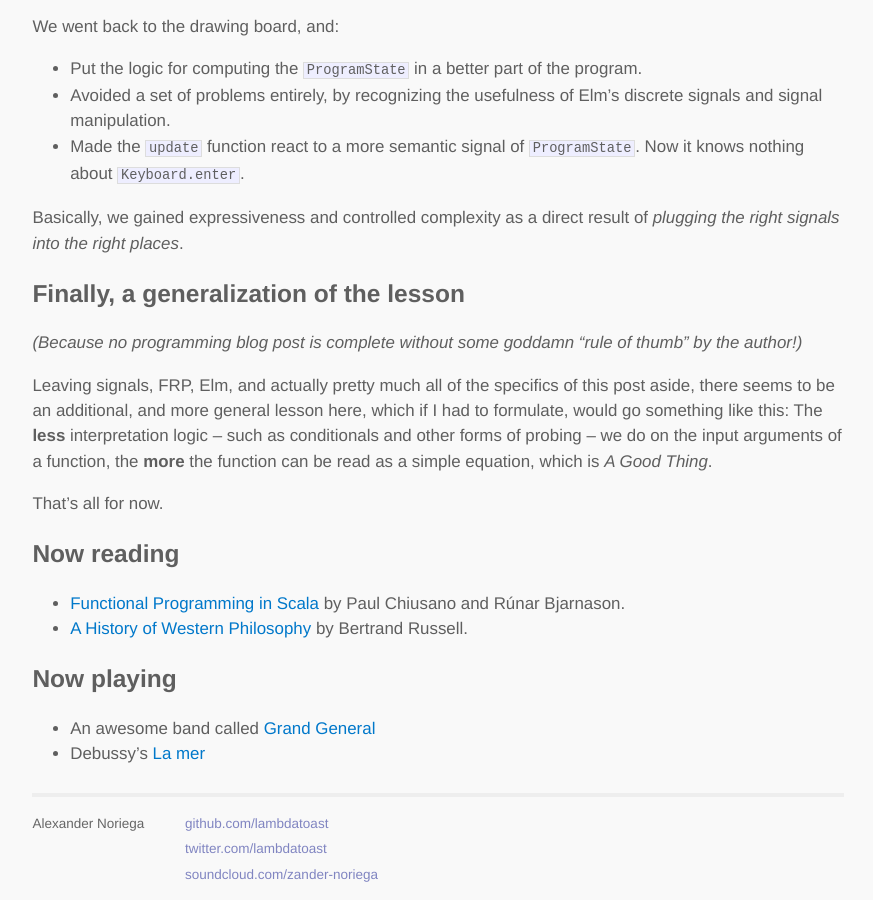
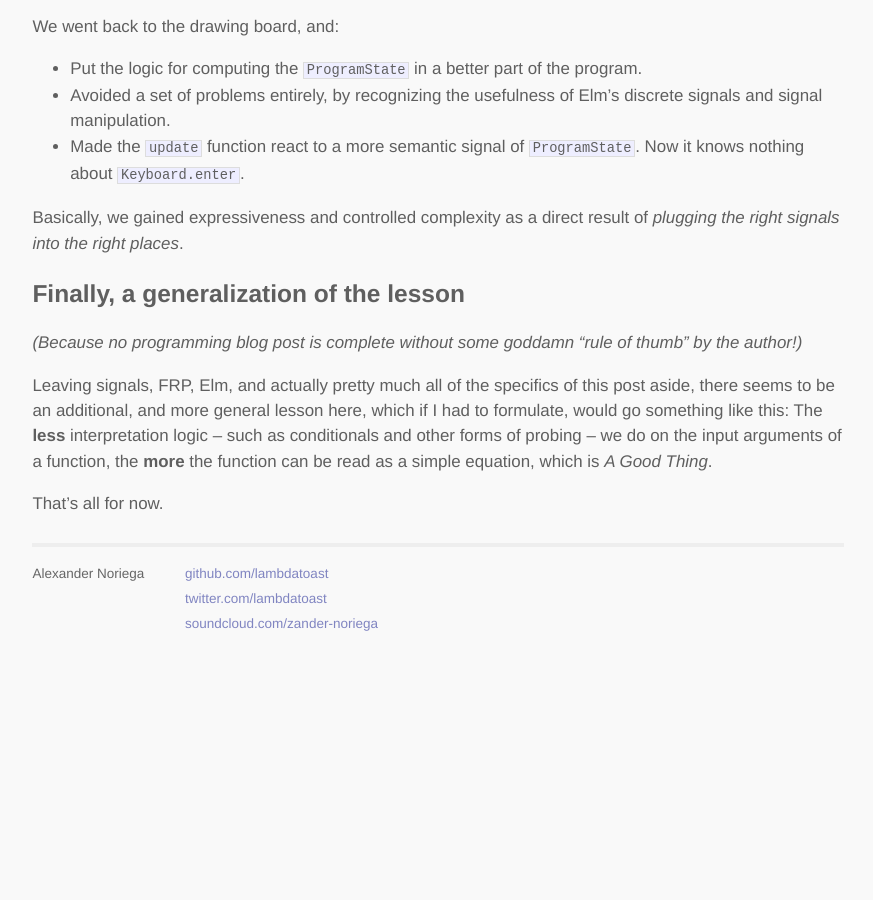
Before and after one commit to lambdatoast/lambdatoast.github.com, a Jekyll site: the page built from _posts/2013-12-17-design-your-signals.markdown, in a window 1280 px wide and 900 px high, scrolled down 6541 px. Shown: the whole window, without its empty margins (202-1075 px from the left). Built offline with Jekyll 4.4.1, drawn with Linux system fonts in a browser that asks for light colours; after the commit the page ends 7191 px from its top, so only the background shows below that.

Commit message:
Removed vague/irrelevant recommendations.

```diff
--- a/_posts/2013-12-17-design-your-signals.markdown
+++ b/_posts/2013-12-17-design-your-signals.markdown
@@ -315,19 +315,5 @@ which is *A Good Thing*.
 
 That's all for now.
 
-## Now reading
-
-* [Functional Programming in Scala][fpis-book] by Paul Chiusano and Rúnar Bjarnason.
-* [A History of Western Philosophy][russell-book] by Bertrand Russell.
-
-## Now playing
-
-* An awesome band called [Grand General][grand-general]
-* Debussy's [La mer][la-mer]
-
 [elm-website]:   http://elm-lang.org/
 [elm-semantics]:  http://people.seas.harvard.edu/~chong/abstracts/CzaplickiC13.html
-[grand-general]: http://www.last.fm/music/Grand+General
-[la-mer]:        http://www.youtube.com/watch?v=hlR9rDJMEiQ
-[fpis-book]:     http://www.manning.com/bjarnason
-[russell-book]:  http://www.amazon.com/History-Western-Philosophy-Bertrand-Russell/dp/0671201581
```
